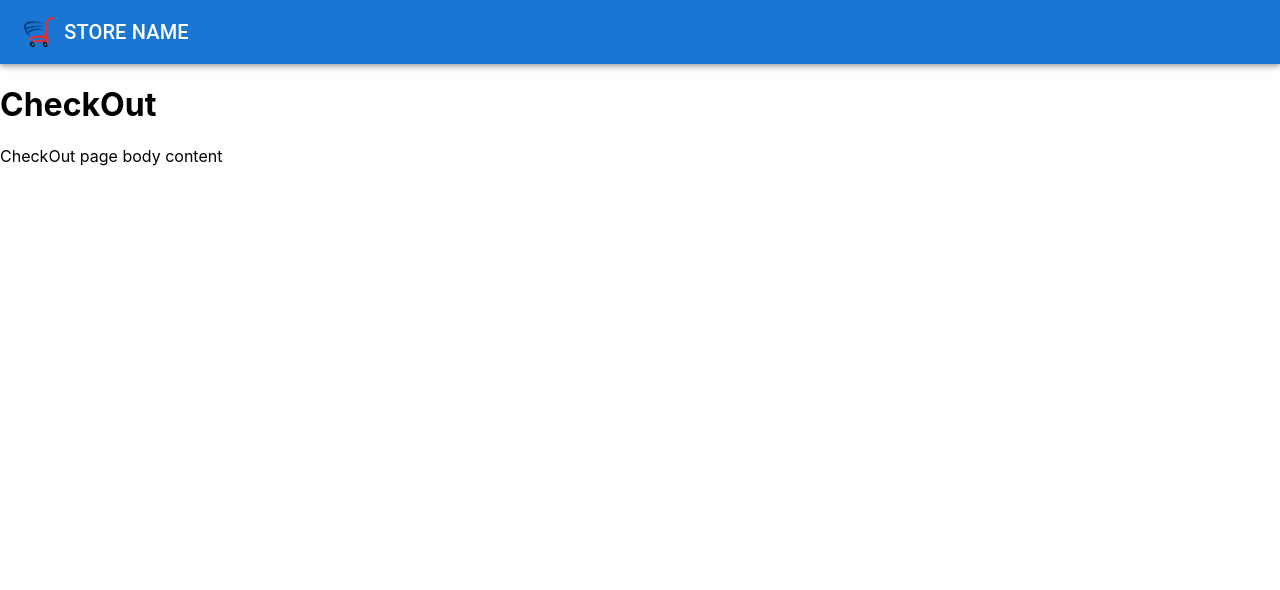
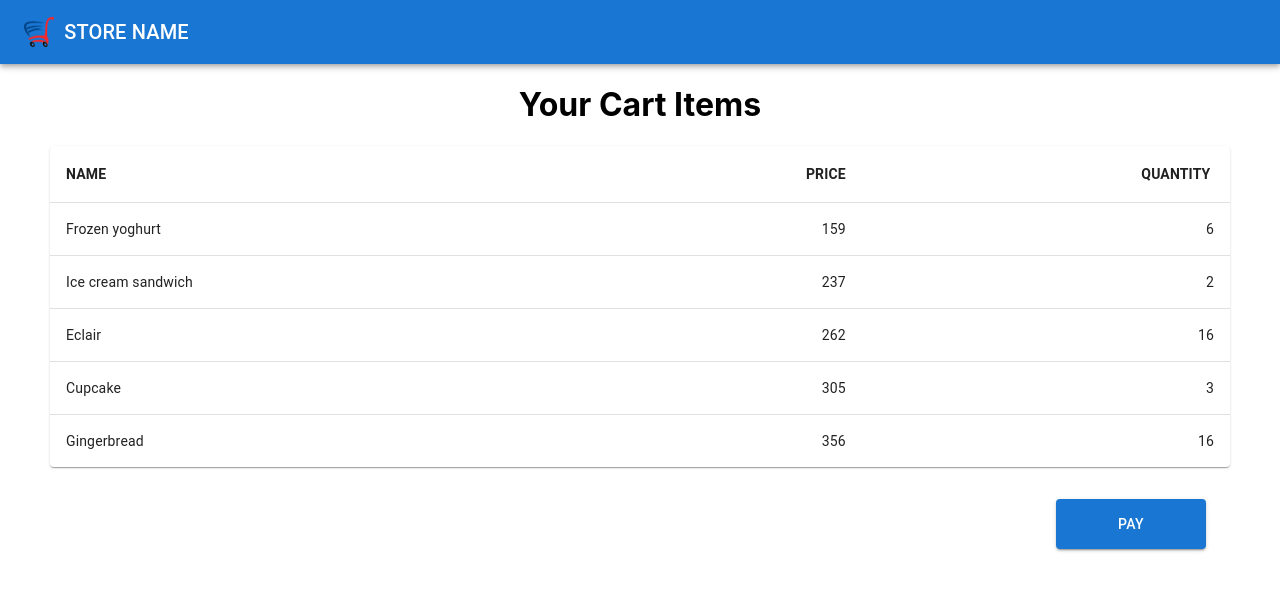
Before and after one commit to Rizwan-S/Self-Checkout-System, a React (Create React App) app in the folder app/: page /checkOut in a window 1280 px wide. Shown: the top 590 px of the page. Built offline with nearby package versions, Linux system fonts and the light colour scheme; no server answers; the database is empty.

Commit message:
Updated changes

```diff
--- a/app/package.json
+++ b/app/package.json
@@ -13,6 +13,7 @@
         "@mui/material": "^5.4.3",
         "@mui/styled-engine-sc": "^5.4.2",
         "dotenv": "^16.0.0",
+        "firebase": "^9.6.7",
         "mui": "0.0.1",
         "react": "^16.11.0",
         "react-dom": "^16.11.0",
--- a/app/src/components/CheckOut/CheckOut.js
+++ b/app/src/components/CheckOut/CheckOut.js
@@ -1,10 +1,49 @@
-import React from 'react';
+import React, { useEffect, useState } from 'react';
+import { ref, onValue } from 'firebase/database';
+import { db } from '../../firebase-config';
+import ItemsTable from './ItemsTable/ItemsTable';
+import { Button } from '@mui/material';
+import Box from '@mui/material/Box';
 
 const CheckOut = () => {
+    const [items, setItems] = useState([]);
+
+    function loadItems() {
+        //Load RFID tags
+        onValue(ref(db, '/CheckOut/RFIDTags/'), (snapshot) => {
+            setItems([]);
+            const data = snapshot.val();
+            if (data !== null) {
+                Object.values(data).map((it) => {
+                    setItems((oldArray) => [...oldArray, it]);
+                });
+            }
+        });
+    }
+
+    useEffect(() => {
+        loadItems();
+    }, []);
+
     return (
         <div>
-            <h1>CheckOut</h1>
-            <p>CheckOut page body content</p>
+            <div>
+                <p>{items}</p>
+            </div>
+            <h1 align="center">Your Cart Items</h1>
+            <ItemsTable cart={items} />
+            <Box textAlign="right" m={3} pt={1}>
+                <Button
+                    variant="contained"
+                    style={{
+                        minHeight: '50px',
+                        minWidth: '150px',
+                        marginRight: '50px',
+                    }}
+                >
+                    Pay
+                </Button>
+            </Box>
         </div>
     );
 };
--- /dev/null
+++ b/app/src/components/CheckOut/ItemsTable/ItemsTable.js
@@ -0,0 +1,66 @@
+import React, { useEffect, useState } from 'react';
+import Table from '@mui/material/Table';
+import TableBody from '@mui/material/TableBody';
+import TableCell from '@mui/material/TableCell';
+import TableContainer from '@mui/material/TableContainer';
+import TableHead from '@mui/material/TableHead';
+import TableRow from '@mui/material/TableRow';
+import Paper from '@mui/material/Paper';
+
+function createData(name, price, quantity) {
+    return { name, price, quantity };
+}
+
+const rows = [
+    createData('Frozen yoghurt', 159, 6),
+    createData('Ice cream sandwich', 237, 2),
+    createData('Eclair', 262, 16),
+    createData('Cupcake', 305, 3),
+    createData('Gingerbread', 356, 16),
+];
+
+export default function ItemsTable({ cart }) {
+    useEffect(() => {}, []);
+
+    return (
+        <div style={{ paddingRight: '50px', paddingLeft: '50px' }}>
+            <TableContainer component={Paper}>
+                <Table sx={{ minWidth: 650 }} aria-label="simple table">
+                    <TableHead>
+                        <TableRow>
+                            <TableCell>
+                                <b>NAME</b>
+                            </TableCell>
+                            <TableCell align="right">
+                                <b>PRICE</b>
+                            </TableCell>
+                            <TableCell align="right">
+                                <b>QUANTITY&nbsp;</b>
+                            </TableCell>
+                        </TableRow>
+                    </TableHead>
+                    <TableBody>
+                        {rows.map((row) => (
+                            <TableRow
+                                key={row.name}
+                                sx={{
+                                    '&:last-child td, &:last-child th': {
+                                        border: 0,
+                                    },
+                                }}
+                            >
+                                <TableCell component="th" scope="row">
+                                    {row.name}
+                                </TableCell>
+                                <TableCell align="right">{row.price}</TableCell>
+                                <TableCell align="right">
+                                    {row.quantity}
+                                </TableCell>
+                            </TableRow>
+                        ))}
+                    </TableBody>
+                </Table>
+            </TableContainer>
+        </div>
+    );
+}
--- /dev/null
+++ b/app/src/firebase-config.js
@@ -0,0 +1,18 @@
+// Import the functions you need from the SDKs you need
+import { initializeApp } from 'firebase/app';
+import { getDatabase } from 'firebase/database';
+
+const firebaseConfig = {
+    apiKey: 'AIzaSyCScHbuaCEpI3icOAfzHI8Aol3DGTHp-qk',
+    authDomain: 'iotprojectbillingstore.firebaseapp.com',
+    databaseURL: 'https://iotprojectbillingstore-default-rtdb.firebaseio.com',
+    projectId: 'iotprojectbillingstore',
+    storageBucket: 'iotprojectbillingstore.appspot.com',
+    messagingSenderId: '1058934529602',
+    appId: '1:1058934529602:web:da413f00f6e39a71d717db',
+    measurementId: 'G-RSLVLFWEH2',
+};
+
+const app = initializeApp(firebaseConfig);
+
+export const db = getDatabase(app);
```
Also changed, not shown: 1 other file (tests, documents, lock files or other folders).
